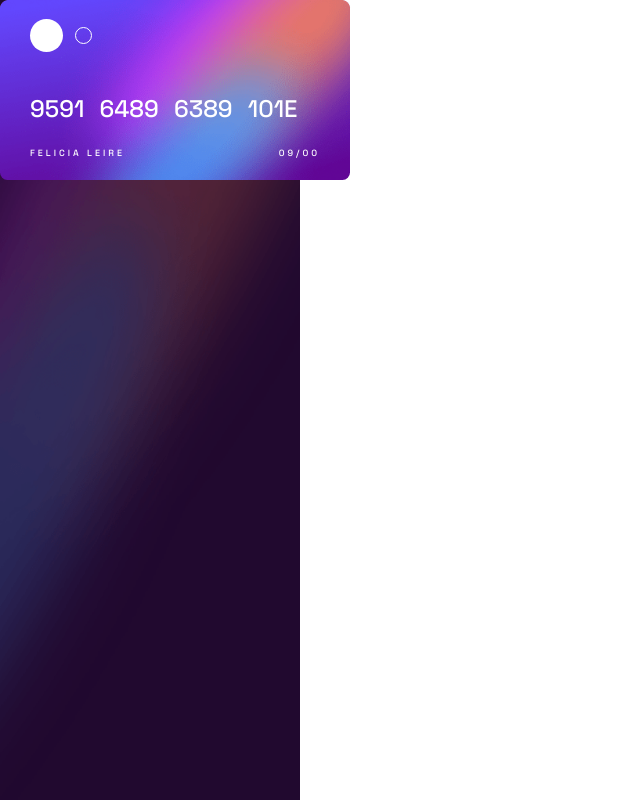
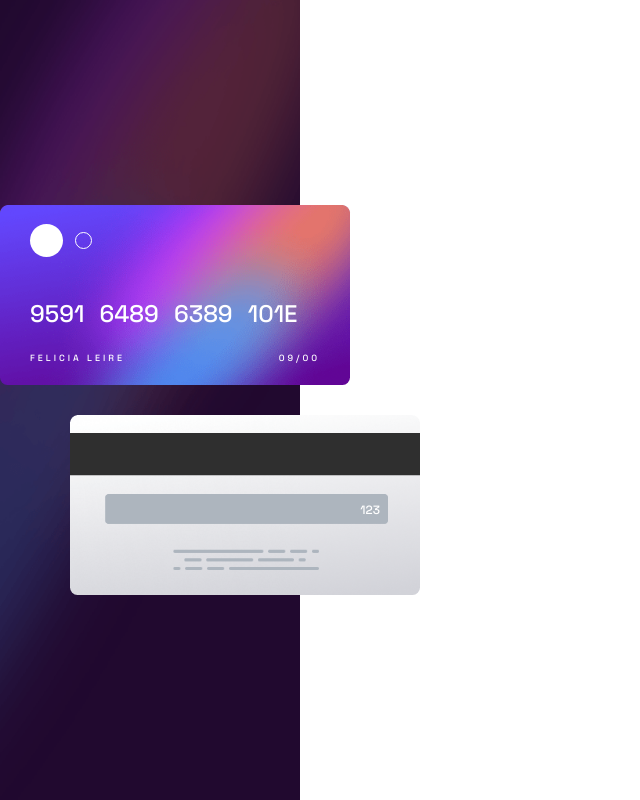
Before and after one commit to SouhailM07/interactive-card-details-form, a React (Vite) app: page / in a window 1280 px wide. Shown: the whole page, without its empty margins (0-640 px from the left). Built offline with nearby package versions, Linux system fonts and the light colour scheme.

Commit message:
[BackCard] component closer look {1}

```diff
--- a/src/components/BackCard/BackCard.tsx
+++ b/src/components/BackCard/BackCard.tsx
@@ -1,3 +1,12 @@
+// style
+import "./backCard.css";
+
 export default function BackCard() {
-  return <>BackCard</>;
+  return (
+    <>
+      <div id="BackCard">
+        <p>123</p>
+      </div>
+    </>
+  );
 }
--- /dev/null
+++ b/src/components/BackCard/backCard.css
@@ -0,0 +1,9 @@
+#BackCard {
+  background: url("../../assets/images/bg-card-back.png") no-repeat;
+  background-size: cover;
+  @apply w-[35rem] h-[18rem] rounded-xl self-end flex items-center justify-end;
+}
+
+#BackCard p {
+  @apply mr-[4rem] mt-[1rem] text-[1.2rem] text-white;
+}
--- a/src/components/Container/Container.tsx
+++ b/src/components/Container/Container.tsx
@@ -1,12 +1,15 @@
 // style
 import "./container.css";
 // components
-import { FrontCard } from "../../components";
+import { FrontCard, BackCard } from "../../components";
 export default function Container() {
   return (
     <>
-      <div id="container" className="h-screen">
-        <FrontCard />
+      <div id="container" className="h-screen flex items-center">
+        <div className="h-[39rem] flex flex-col justify-between w-[42rem]">
+          <FrontCard />
+          <BackCard />
+        </div>
       </div>
     </>
   );
```
